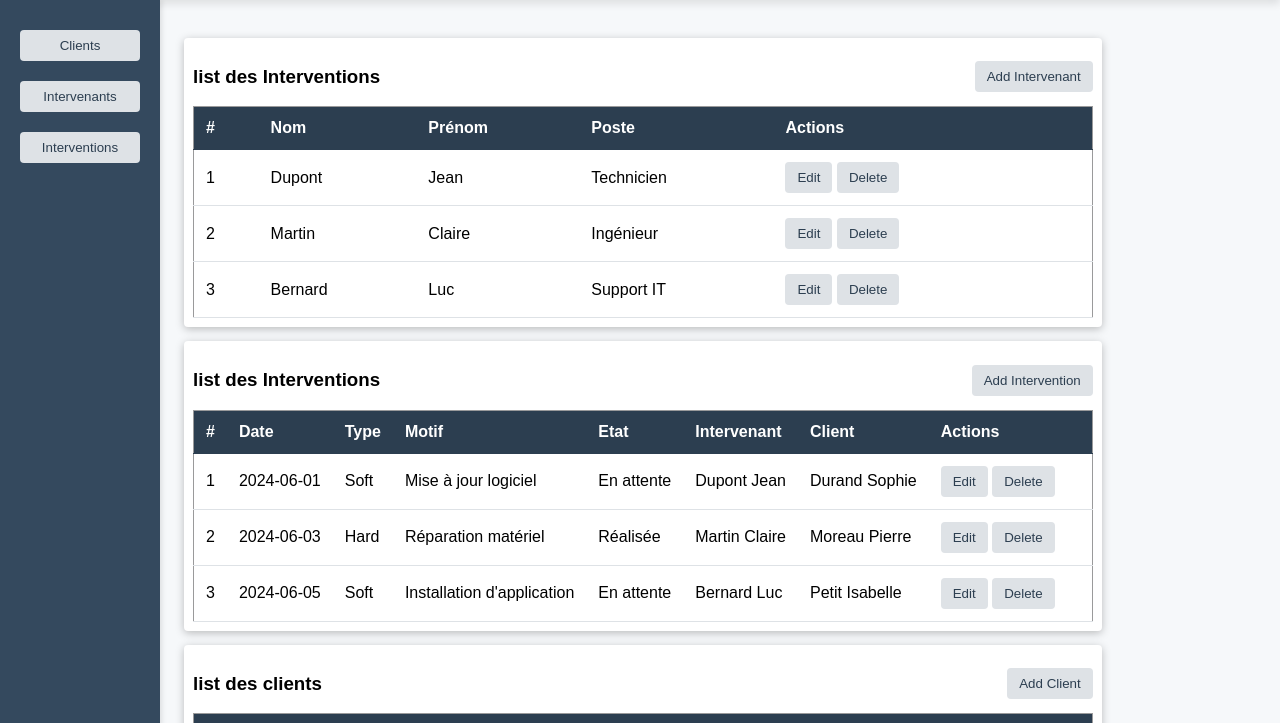
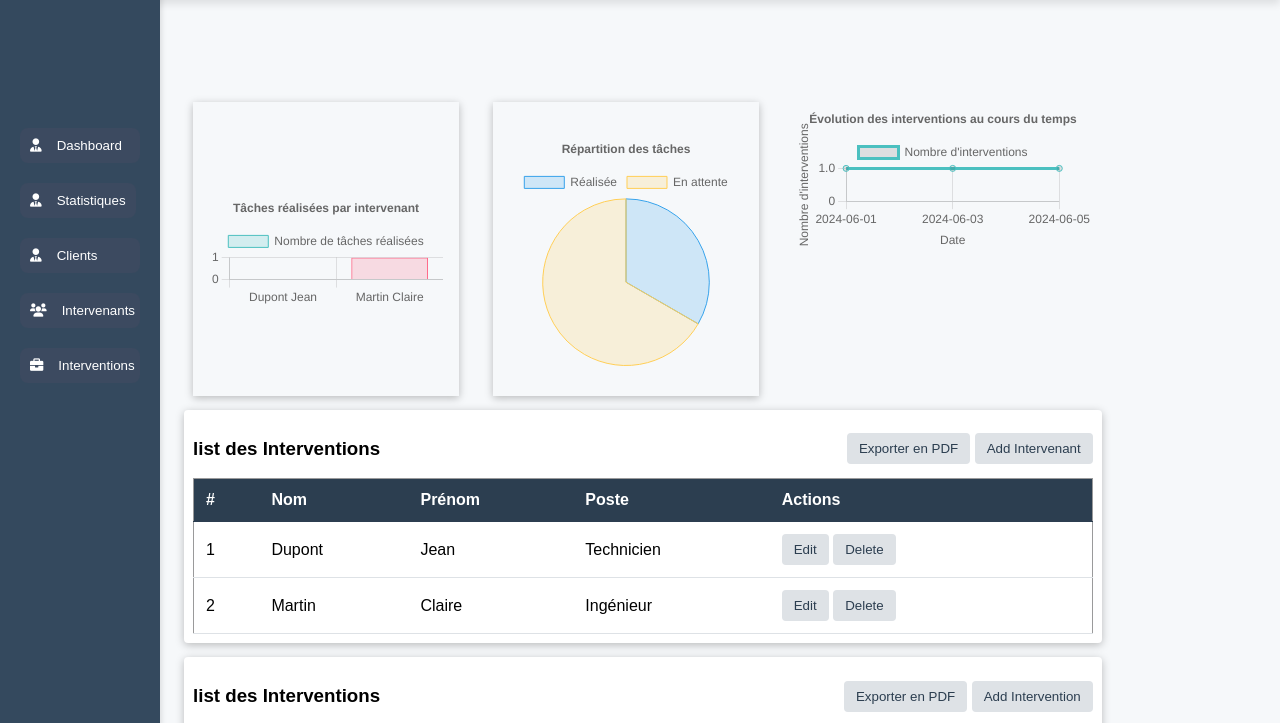
Before and after one commit to houssein-dev/Gestion_taches, a plain HTML site: page index.html in a window 1280 px wide. Shown: the part 64-787 px from the top of the page. Drawn offline with nearby package versions, Linux system fonts and the light colour scheme.

Commit message:
add static page and custimize sidebar

```diff
--- a/assets/css/index.css
+++ b/assets/css/index.css
@@ -16,9 +16,15 @@ body {
     justify-content: space-between;
     align-items: center;
     box-shadow: 0 4px 8px rgba(0, 0, 0, 0.1);
-    /* position: absolute; */
+    position: fixed;
+    width: 100%;
+    right: 0;
+    background: #34495e;
 
 
+  }
+  .navbar .logo{
+    padding-left: 12rem;
   }
   .navbar .user{
     position: relative;
@@ -44,6 +50,25 @@ body {
     gap: 20px;
     padding: 30px 20px;
     box-shadow: 2px 0 5px rgba(0, 0, 0, 0.1);
+    z-index: 1000;
+    padding-top: 12rem;
+
+  }
+
+  .btn {
+    background-color: #3c4a60;
+    color: white;
+    padding: 10px;
+    border-radius: 8px;
+    cursor: pointer;
+    display: flex;
+    align-items: center;
+    gap: 15px;
+    transition: background-color 0.3s ease;
+  }
+
+  .btn:hover {
+    background-color: #4a5b72;
   }
 
   .content {
@@ -54,14 +79,37 @@ body {
   }
   main{
     padding: 1.5rem;
+    padding-top: 6rem;
   }
   .container {
+    min-width: 700px;
     max-width: 900px;
     margin: 14px auto;
     padding: 9px;
     border-radius: 4px;
     background: white;
     box-shadow: 0 2px 8px rgba(0, 0, 0, 0.25);
+
+  }
+  a{
+    text-decoration: none;
+  }
+.static-chart{
+    width: 100%;
+    margin-top: 70px;
+    display: flex;
+    justify-content: space-around;
+    flex-wrap: wrap;
+    gap: 1rem;
+  }
+  .static{
+    width: 234px;
+    height: 262px;
+    box-shadow: 0 2px 8px rgba(0, 0, 0, 0.25);
+    display: flex;
+    justify-content: start;
+    padding: 1rem;
+    align-items: center;
 
   }
 
@@ -129,6 +177,9 @@ caption{
   .navbar{
     font-size: 16px;
   }
+  .navbar .logo{
+    padding-left: 2rem;
+  }
   .sidebar{
     display: none;
   }
--- a/assets/js/data.js
+++ b/assets/js/data.js
@@ -12,12 +12,12 @@ const data = {
         "Prenom": "Claire",
         "Poste": "Ingénieur"
       },
-      {
-        "IdIntervenant": 3,
-        "Nom": "Bernard",
-        "Prenom": "Luc",
-        "Poste": "Support IT"
-      }
+      // {
+      //   "IdIntervenant": 3,
+      //   "Nom": "Bernard",
+      //   "Prenom": "Luc",
+      //   "Poste": "Support IT"
+      // }
     ],
     "clients": [
       {
--- /dev/null
+++ b/assets/js/export.js
@@ -0,0 +1,18 @@
+function generatePDF(tableId) {
+    const { jsPDF } = window.jspdf;
+    const doc = new jsPDF();
+
+    // Ajouter un titre
+    doc.text('Titre de la Table', 20, 20);
+
+    // Ajouter la table avec des options personnalisées
+    doc.autoTable({
+        html: `#${tableId}`,
+        startY: 30,
+        theme: 'grid',
+        styles: { fontSize: 10 },
+        headStyles: { fillColor: [22, 160, 133] },
+    });
+
+    doc.save('table.pdf');
+}
--- /dev/null
+++ b/assets/js/static.js
@@ -0,0 +1,153 @@
+
+    // -------------------------------
+    // Diagramme en barres : Tâches réalisées par intervenant
+    // -------------------------------
+    const intervenants = data.intervenants;
+    const interventions = data.interventions;
+    const realizedTasks = {};
+
+    // Initialisation du compteur pour chaque intervenant
+    intervenants.forEach(i => {
+      realizedTasks[i.IdIntervenant] = 0;
+    });
+
+    // Comptage des tâches "Réalisée" pour chaque intervenant
+    interventions.forEach(intervention => {
+      if (intervention.Etat.toLowerCase() === "réalisée") {
+        if (realizedTasks.hasOwnProperty(intervention.IdIntervenant)) {
+          realizedTasks[intervention.IdIntervenant]++;
+        }
+      }
+    });
+
+    // Préparation des labels et des données pour le diagramme en barres
+    const labelsBar = intervenants.map(i => i.Nom + " " + i.Prenom);
+    const counts = intervenants.map(i => realizedTasks[i.IdIntervenant]);
+
+    const ctxBar = document.getElementById('barChart').getContext('2d');
+    new Chart(ctxBar, {
+      type: 'bar',
+      data: {
+        labels: labelsBar,
+        datasets: [{
+          label: 'Nombre de tâches réalisées',
+          data: counts,
+          backgroundColor: [
+            'rgba(75, 192, 192, 0.2)',
+            'rgba(255, 99, 132, 0.2)',
+            'rgba(54, 162, 235, 0.2)'
+          ],
+          borderColor: [
+            'rgba(75, 192, 192, 1)',
+            'rgba(255, 99, 132, 1)',
+            'rgba(54, 162, 235, 1)'
+          ],
+          borderWidth: 1
+        }]
+      },
+      options: {
+        responsive: true,
+        scales: {
+          y: {
+            beginAtZero: true,
+            ticks: {
+              precision: 0 // Afficher des nombres entiers
+            }
+          }
+        },
+        plugins: {
+          title: {
+            display: true,
+            text: 'Tâches réalisées par intervenant'
+          }
+        }
+      }
+    });
+
+    // -------------------------------
+    // Diagramme en secteur : Répartition des tâches (Réalisées vs En attente)
+    // -------------------------------
+    let realizedCount = 0;
+    let pendingCount = 0;
+    interventions.forEach(intervention => {
+      if (intervention.Etat.toLowerCase() === "réalisée") {
+        realizedCount++;
+      } else if (intervention.Etat.toLowerCase() === "en attente") {
+        pendingCount++;
+      }
+    });
+
+    const ctxPie = document.getElementById('pieChart').getContext('2d');
+    new Chart(ctxPie, {
+      type: 'pie',
+      data: {
+        labels: ['Réalisée', 'En attente'],
+        datasets: [{
+          data: [realizedCount, pendingCount],
+          backgroundColor: [
+            'rgba(54, 162, 235, 0.2)',
+            'rgba(255, 206, 86, 0.2)'
+          ],
+          borderColor: [
+            'rgba(54, 162, 235, 1)',
+            'rgba(255, 206, 86, 1)'
+          ],
+          borderWidth: 1
+        }]
+      },
+      options: {
+        responsive: true,
+        plugins: {
+          title: {
+            display: true,
+            text: 'Répartition des tâches'
+          }
+        }
+      }
+    });
+// --------------------------------------------------
+    // Courbe (Line Chart) : Évolution des interventions sur une période
+    // --------------------------------------------------
+    // Agrégation des interventions par date
+    const interventionsByDate = {};
+    interventions.forEach(intervention => {
+      const date = intervention.Date;
+      interventionsByDate[date] = (interventionsByDate[date] || 0) + 1;
+    });
+
+    // Tri chronologique des dates
+    const sortedDates = Object.keys(interventionsByDate).sort();
+    const countsLine = sortedDates.map(date => interventionsByDate[date]);
+
+    const ctxLine = document.getElementById('lineChart').getContext('2d');
+    new Chart(ctxLine, {
+      type: 'line',
+      data: {
+        labels: sortedDates,
+        datasets: [{
+          label: 'Nombre d\'interventions',
+          data: countsLine,
+          fill: false,
+          borderColor: 'rgba(75, 192, 192, 1)',
+          tension: 0.1
+        }]
+      },
+      options: {
+        responsive: true,
+        scales: {
+          x: {
+            title: { display: true, text: 'Date' }
+          },
+          y: {
+            beginAtZero: true,
+            title: { display: true, text: 'Nombre d\'interventions' }
+          }
+        },
+        plugins: {
+          title: {
+            display: true,
+            text: 'Évolution des interventions au cours du temps'
+          }
+        }
+      }
+    });
--- a/index.html
+++ b/index.html
@@ -4,8 +4,16 @@
   <meta charset="UTF-8">
   <meta name="viewport" content="width=device-width, initial-scale=1.0">
   <title>Gestion du taches</title>
+  <link rel="stylesheet" href="https://cdnjs.cloudflare.com/ajax/libs/font-awesome/6.0.0-beta3/css/all.min.css">
   <link rel="stylesheet" href="./assets/css/index.css">
   <link rel="stylesheet" href="./assets/css/form.css">
+
+  <!-- jsPdflinks -->
+  <script src="https://cdnjs.cloudflare.com/ajax/libs/jspdf/2.5.1/jspdf.umd.min.js"></script>
+  <script src="https://cdnjs.cloudflare.com/ajax/libs/jspdf-autotable/3.5.23/jspdf.plugin.autotable.min.js"></script>
+
+  <!-- charJS -->
+  <script src="https://cdn.jsdelivr.net/npm/chart.js"></script>
 
 </head>
 <body>
@@ -24,9 +32,11 @@
 
 <div class="content">
   <div class="sidebar">
+    <button class="btn" onclick="toggleTable('all')"><i class="fas fa-user-tie"></i> Dashboard</button>
+    <a href="./dashboard/statistique.html">    <button class="btn" onclick="toggleTable('clientsContainer')"><i class="fas fa-user-tie"></i> Statistiques</button></a>
     <button class="btn" onclick="toggleTable('clientsContainer')"><i class="fas fa-user-tie"></i> Clients</button>
     <button class="btn" onclick="toggleTable('intervenantsContainer')"><i class="fas fa-users"></i> Intervenants</button>
-    <button class="btn" onclick="toggleTable('interventionsContainer')"><i class="fas fa-briefcase"></i> Interventions</button>
+    <button class="btn" onclick="toggleTable('intervationsContainer')"><i class="fas fa-briefcase"></i> Interventions</button>
   </div>
   <main>
     <!-- <div  class="table-links">
@@ -34,15 +44,34 @@
       <button class="btn-add" onclick="toggleTable('intervationsContainer')">Interventions</button>
       <button class="btn-add" onclick="toggleTable('clientsContainer')">Clients</button>
     </div> -->
+    <div class="static-chart">
+        <div class="static">
+          <!-- <span>Pourcentage des tâches réalisées par chaque intervenant</span> -->
+          <canvas id="barChart"></canvas>
+        </div>
+
+        <div class="static">
+          <!-- <span>Répartition des tâches réalisées vs en attente</span> -->
+          <canvas id="pieChart"></canvas>
+        </div>
+
+        <div class="dynamic-chart">
+          <canvas id="lineChart"></canvas>
+        </div>
+    </div>
+
+
     <div class="tables">
-
     <!-- Intervenants Table -->
    <div class="container" id="intervenantsContainer">
     <div class="table-caption">
       <h3>list des Interventions</h3>
-      <button class="btn-add" onclick="test('addAntervenant')">Add Intervenant</button>
+      <div class="buttonsContainer">
+        <button onclick="generatePDF('intervation-table')">Exporter en PDF</button>
+        <button class="btn-add" onclick="test('addAntervenant')">Add Intervenant</button>
+      </div>
     </div>
-    <table>
+    <table id="intervation-table">
       <thead>
         <tr>
           <th>#</th>
@@ -62,7 +91,10 @@
 
     <div class="table-caption">
       <h3>list des Interventions</h3>
-      <button class="btn-add" onclick="test('addIntervation')">Add Intervention</button>
+      <div class="buttonsContainer">
+        <button onclick="generatePDF('intervation-table')">Exporter en PDF</button>
+        <button class="btn-add" onclick="test('addIntervation')">Add Intervention</button>
+      </div>
     </div>
     <table>
       <thead>
@@ -87,9 +119,12 @@
 <div class="container" id="clientsContainer">
   <div class="table-caption">
     <h3>list des clients</h3>
-    <button class="btn-add" onclick="test('addClient')">Add Client</button>
+    <div class="buttonsContainer">
+      <button onclick="generatePDF('client-table')">Exporter en PDF</button>
+      <button class="btn-add" onclick="test('addClient')">Add Client</button>
+    </div>
 </div>
-  <table>
+  <table id="client-table">
     <thead>
       <tr>
         <th>#</th>
@@ -212,13 +247,14 @@
         function toggleTable(containerId) {
           const containers = document.querySelectorAll('.container');
           containers.forEach(container => {
-            container.style.display = container.id === containerId ? 'block' : 'none';
+            container.style.display = container.id === containerId ||  containerId=='all'   ?'block' : 'none';
           });
         }
       </script>
 
 
   <script   src="./assets/js/data.js" ></script>
+  <script src="./assets/js/static.js"></script>
   <script   src="./assets/js/gestionIntervations.js" ></script>
   <script   src="./assets/js/gestionIntervenant.js" ></script>
   <script   src="./assets/js/gestionClient.js" ></script>
@@ -226,5 +262,6 @@
   <script defer  src="./assets/js/showForm.js" ></script>
 
   <script   src="./assets/js/main.js" ></script>
+  <script src="./assets/js/export.js"></script>
 </body>
 </html>
```
Also changed, not shown: dashboard/statistique.html (added, +71 -0 lines).
